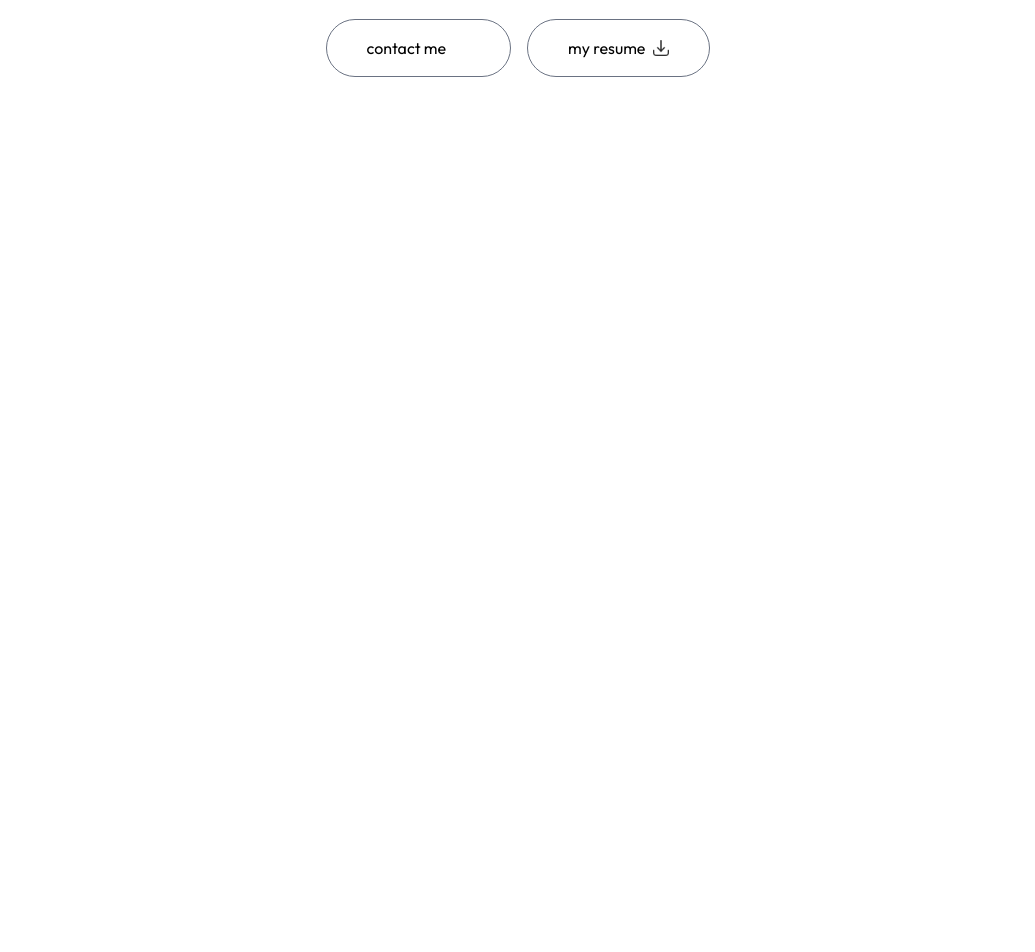
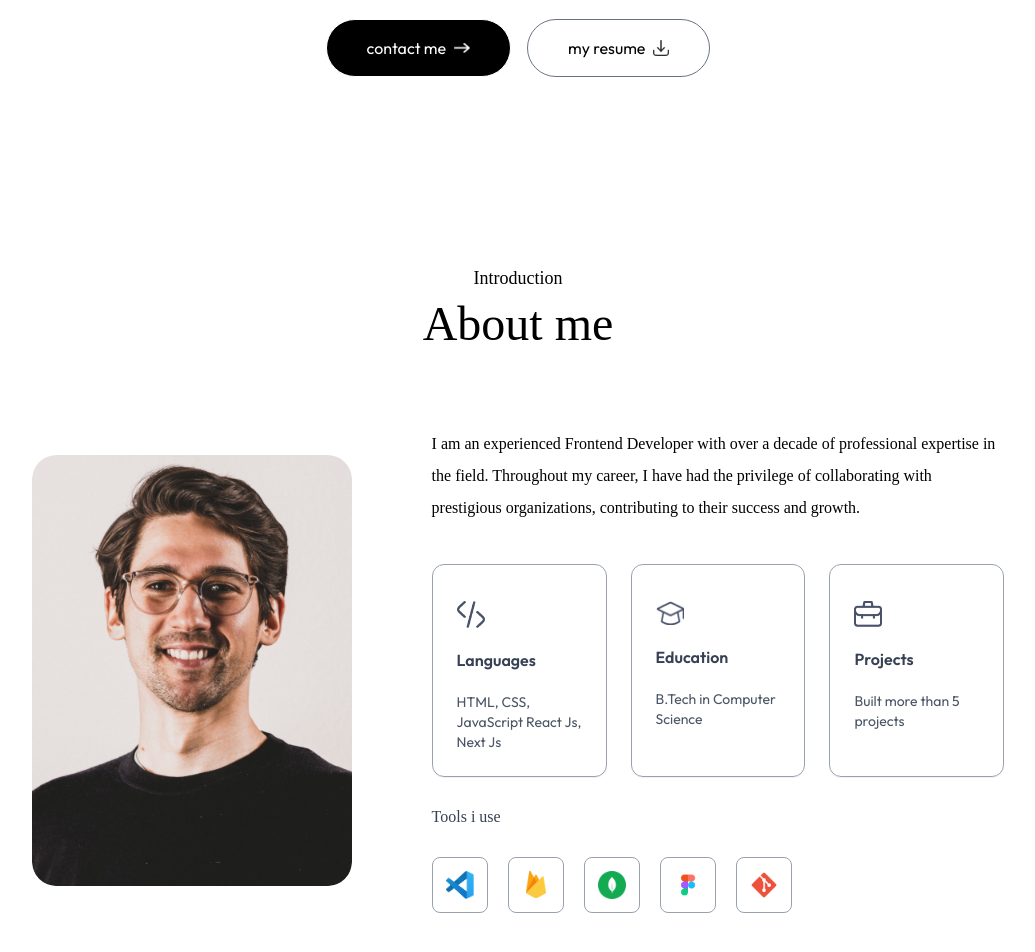
Before and after one commit to Nadun-Charuka/portfolio, a Next.js app: page / in a window 1280 px wide. Shown: the part 576-1528 px from the top of the page, without its empty margins (122-1157 px from the left). Before the commit the page ends 800 px from the top, so only its background shows below. Built offline with nearby package versions, Linux system fonts and the light colour scheme; a web font is replaced by a local one.

Commit message:
about me done

```diff
--- a/app/layout.js
+++ b/app/layout.js
@@ -18,7 +18,7 @@
 
 export default function RootLayout({ children }) {
   return (
-    <html lang="en">
+    <html lang="en" className="scroll-smooth">
       <body
         className={`${outfit.className} antialiased leading-8 overflow-x-hidden`}
       >
--- a/app/page.js
+++ b/app/page.js
@@ -1,5 +1,6 @@
 'use client'
 
+import About from "@/components/About";
 import Header from "@/components/Header";
 import Navbar from "@/components/Navbar";
 
@@ -12,6 +13,7 @@
     <>
     <Navbar/>
     <Header/>
+    <About/>
 
     </>
 
--- /dev/null
+++ b/components/About.jsx
@@ -0,0 +1,48 @@
+import { assets, infoList, toolsData } from '@/assets/assets'
+import Image from 'next/image'
+import React from 'react'
+
+const About = () => {
+  return (
+    <div id='About' className='w-full px-[12%] py-10 scroll-mt-20'>
+        <h4 className='text-center mb-2 text-lg ' style={{ fontFamily: "var(--font-ovo)" }}>
+            Introduction
+        </h4>
+        <h2 className='text-center text-5xl' style={{ fontFamily: "var(--font-ovo)" }}>
+            About me
+        </h2>
+        <div className='flex w-full flex-col lg:flex-row items-center gap-20 my-20'>
+            <div className='w-64 sm:w-80 rounded-3xl max-2-none' >
+                <Image src={assets.user_image} alt='' className='w-full rounded-3xl'/>
+            </div>
+            <div className='flex-1'>
+                <p className='mb-10 max-w-2xl' style={{ fontFamily: "var(--font-ovo)" }}>
+                I am an experienced Frontend Developer with over a decade of professional expertise in the field. Throughout my career, I have had the privilege of collaborating with prestigious organizations, contributing to their success and growth.
+                </p>
+
+                <ul className='grid grid-cols-1 sm:grid-cols-3 gap-6 max-w-2xl'>
+                    {infoList.map(({icon,iconDark,title,description},index) =>(
+                        <li key= {index} className='border-[0.5px] border-gray-400 rounded-xl p-6 cursor-pointer hover:bg-pink-50 hover:-translate-y-1 duration-500 shadow-2xs hover:inset-ring-2 inset-ring-black/50' >
+                            <Image src={icon} alt={title}  className='w-7 mt-3 '/>
+                            <h3 className='my-4 font-semibold text-gray-700'>{title}</h3>
+                            <p className='text-gray-600 text-sm'>{description}</p>
+                        </li>
+                    ))}
+                </ul>
+                <h4 className='my-6 text-gray-700' style={{ fontFamily: "var(--font-ovo)" }}>
+                    Tools i use
+                </h4>
+                <ul className='flex items-center gap-3 sm:gap-5'>
+                    {toolsData.map((tool ,index)=>(
+                        <li className='flex items-center justify-center w-12 sm:w-14 aspect-square border border-gray-400 rounded-lg cursor-pointer hover:-translate-y-1 duration-500 ' key={index}>
+                            <Image src={tool} alt='tools' className='w-5 sm:w-7'/>
+                        </li>
+                    ))}
+                </ul>
+            </div>
+        </div>
+    </div>
+  )
+}
+
+export default About
--- a/components/Header.jsx
+++ b/components/Header.jsx
@@ -16,7 +16,7 @@
         companies like Microsoft, Tesla and Apple.</p>
 
         <div className='flex flex-col sm:flex-row items-center gap-4 mt-4'>
-            <a href="" className='px-10 py-3 border rounded-full border-gray-500 flex items-center gap-2'>contact me <Image src={assets.right_arrow_white} alt='' className='w-4'/></a>
+            <a href="#Content" className='px-10 py-3 border rounded-full  border-white bg-black text-white flex items-center gap-2'>contact me <Image src={assets.right_arrow_white} alt='' className='w-4'/></a>
             <a href="/samle-resume.pdf" download className='px-10 py-3 border rounded-full border-gray-500 flex items-center gap-2'>my resume <Image src={assets.download_icon} alt='' className='w-4'/></a>
         </div>
     </div>
--- a/components/navbar.jsx
+++ b/components/navbar.jsx
@@ -1,29 +1,39 @@
 import { assets } from '@/assets/assets'
 import Image from 'next/image'
-import React, { useRef } from 'react'
+import React, { useEffect, useRef, useState } from 'react'
 
 
 const Navbar = () => {
     const sidemenuRef = useRef();
+    const [isScroll, setIsScroll] =useState(false)
     const openMenu = () => {
         sidemenuRef.current.style.transform ='translateX(-16rem)'
     }
     const closeMenu = () => {
         sidemenuRef.current.style.transform ='translateX(16rem)'
     }
+    useEffect(() =>{
+        window.addEventListener('scroll',() =>{
+            if (scrollY>50) {
+                setIsScroll(true)
+
+            }else{
+                setIsScroll(false)
+            }
+        })
+    },[])
   return (
     <>
         <div className='fixed top-0 right-0 w-11/12 -z-10 translate-y-[-80%]'>
             <Image src={assets.header_bg_color} alt="" className='w-full'/>
         </div>
-        <nav className='w-full fixed px-5 lg:px-8 xl:px-[8%] py-4
-        flex items-center justify-between'>
+        <nav className={`w-full fixed px-5 lg:px-8 xl:px-[8%] py-4 flex items-center justify-between ${isScroll ? "bg-white/50 backdrop-blur-lg shadow-sm" : ""}`}>
             <a href="#top">
                 <Image src={assets.logo} alt="Logo" className='w-28 cursor-pointer mr-14'/>
 
             </a>
 
-            <ul className='hidden md:flex items-center gap-6 lg:gap-8 rounded-full px-12 py-3 bg-white shadow-sm bg-opacity-50' >
+            <ul className={` hidden md:flex items-center gap-6 lg:gap-8 rounded-full px-12 py-3 bg-white/50 shadow-sm  ${isScroll ? "" :"bg-white/50 shadow-sm "} `} >
                 <li>
                     <a href="#top" className='' style={{ fontFamily: "var(--font-ovo)" }}>Home</a>
                 </li>
```
